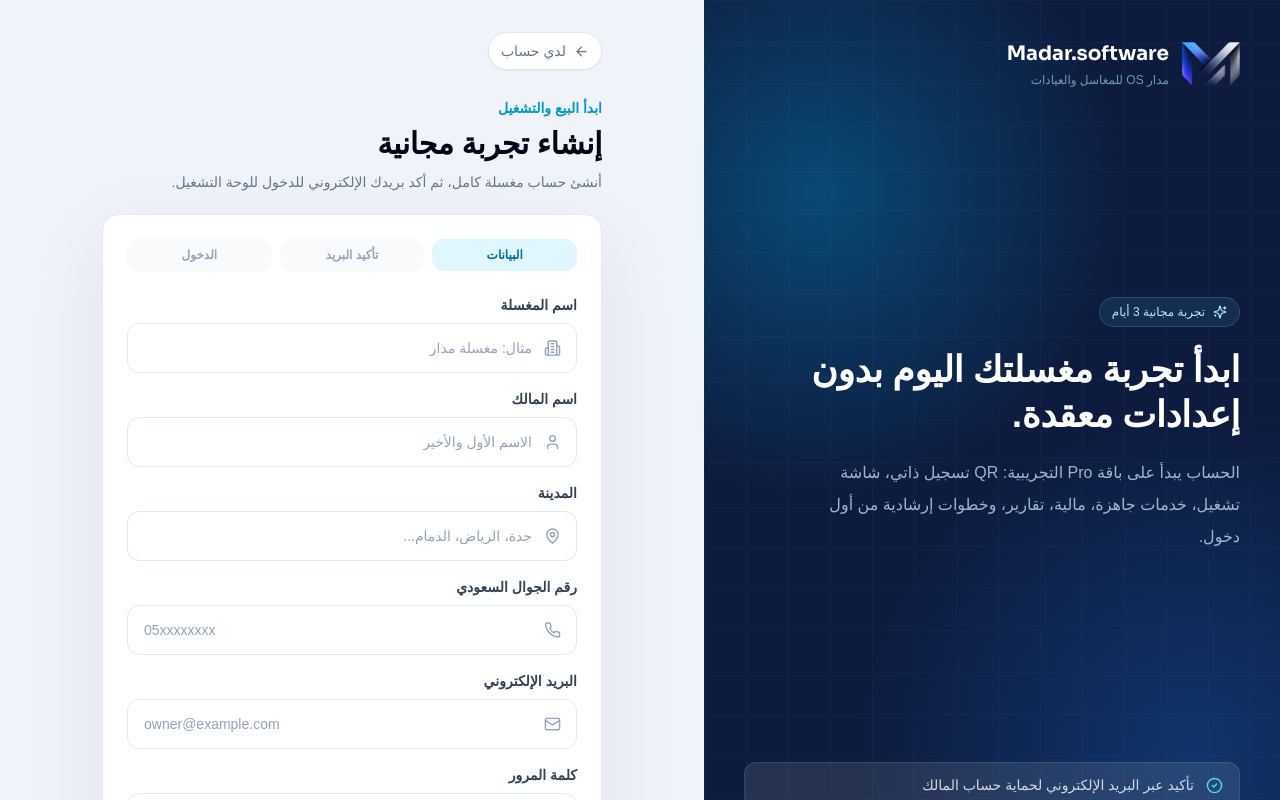
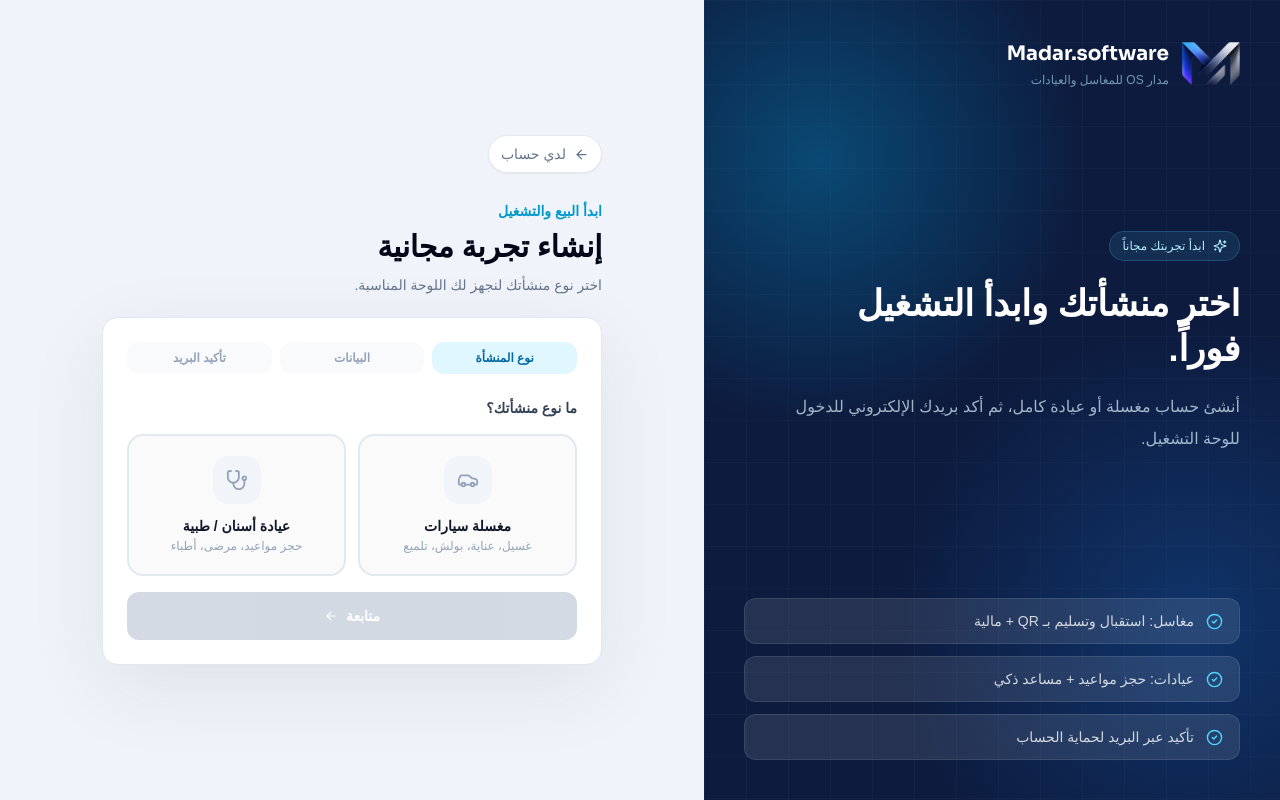
Before and after one commit to alpha-Jasem/WEBSITE-MADAR, a React (Vite) app: page /trial in a window 1280 px wide. Shown: the top 800 px of the page. Built offline with nearby package versions, Linux system fonts and the light colour scheme; no server answers.

Commit message:
feat: signup business type selector - choose car wash or clinic, routes to correct dashboard

```diff
--- a/src/pages/Login.tsx
+++ b/src/pages/Login.tsx
@@ -50,7 +50,10 @@ export const Login = () => {
         .eq('auth_user_id', profile.id)
         .maybeSingle()
 
-      if (company?.business_type === 'clinic') {
+      // Check DB first, then localStorage backup (set during signup)
+      const bt = company?.business_type || localStorage.getItem('madar_signup_business_type')
+      if (bt === 'clinic') {
+        localStorage.removeItem('madar_signup_business_type')
         navigate(redirectTo || '/clinic-os/dashboard', { replace: true })
         return
       }
@@ -80,7 +83,7 @@ export const Login = () => {
   }
 
   const portalOptions: { id: Portal; label: string; sub: string; icon: typeof User; accent: string }[] = [
-    { id: 'client', label: 'بوابة العملاء', sub: 'تشغيل المغسلة والحسابات', icon: User, accent: clientAccent },
+    { id: 'client', label: 'بوابة العملاء', sub: 'مغاسل وعيادات', icon: User, accent: clientAccent },
     { id: 'admin', label: 'لوحة الإدارة', sub: 'إدارة مدار والاشتراكات', icon: Shield, accent: adminAccent },
   ]
 
@@ -103,18 +106,18 @@ export const Login = () => {
           <div className="relative max-w-md">
             <div className="mb-6 inline-flex items-center gap-2 rounded-full border border-sky-300/20 bg-sky-300/10 px-3 py-1.5 text-xs font-tajawal text-sky-100">
               <Building2 size={14} />
-              مدار OS للمغاسل ومراكز العناية بالسيارات
+              مدار OS — مغاسل وعيادات
             </div>
             <h1 className="font-cairo text-4xl font-bold leading-[1.25] text-white">
-              ادخل إلى لوحة تشغيل واضحة لإدارة مغسلتك من أول سيارة إلى آخر تسليم.
+              ادخل إلى لوحة تشغيل مخصصة لمنشأتك.
             </h1>
             <p className="mt-5 font-tajawal text-base leading-8 text-sky-50/70">
-              دخول واحد لإدارة السيارات، العملاء، المالية، رسائل واتساب، وبرامج الولاء من مكان واحد.
+              سواء كانت مغسلة سيارات أو عيادة أسنان — دخول واحد يوديك مباشرة للوحة التشغيل المناسبة لك.
             </p>
           </div>
 
           <div className="relative grid gap-3">
-            {['مسار سريع لاستقبال وتسليم السيارات', 'حسابات وتقارير مالية مع VAT', 'واتساب وولاء العملاء تلقائياً'].map(item => (
+            {['مغاسل: استقبال وتسليم بـ QR + مالية + واتساب', 'عيادات: حجز مواعيد + إدارة مرضى + مساعد ذكي', 'بيانات حقيقية، تقارير يومية، نتائج فورية'].map(item => (
               <div key={item} className="flex items-center gap-3 rounded-xl border border-white/10 bg-white/10 px-4 py-3">
                 <CheckCircle2 size={17} className="text-sky-300" />
                 <span className="font-tajawal text-sm text-white/80">{item}</span>
--- a/src/pages/TrialSignup.tsx
+++ b/src/pages/TrialSignup.tsx
@@ -1,10 +1,11 @@
 import { useMemo, useState } from 'react'
 import { Link, useNavigate } from 'react-router-dom'
-import { ArrowLeft, Building2, CheckCircle2, Eye, EyeOff, Loader2, Lock, Mail, MapPin, Phone, Sparkles, User } from 'lucide-react'
+import { ArrowLeft, Building2, CheckCircle2, Eye, EyeOff, Loader2, Lock, Mail, MapPin, Phone, Sparkles, User, Stethoscope, Car } from 'lucide-react'
 import { supabase } from '../lib/supabase'
 import { sanitizeDigits, sanitizeNameText } from '../lib/formSanitizers'
 
-type Step = 'details' | 'email' | 'done'
+type BusinessType = 'carwash' | 'clinic'
+type Step = 'type' | 'details' | 'email'
 
 const FIELD_CLASS = 'w-full rounded-xl border border-slate-200 bg-white px-4 py-3.5 pr-11 text-sm text-slate-950 outline-none transition-all placeholder:text-slate-400 focus:border-[#00BFFF] focus:ring-4 focus:ring-sky-400/15 font-tajawal'
 
@@ -26,9 +27,33 @@ function errorText(code: string) {
   return map[code] || 'حدث خطأ غير متوقع، حاول مرة أخرى.'
 }
 
+const BUSINESS_OPTIONS: { id: BusinessType; icon: typeof Car; label: string; sub: string; color: string; bg: string; border: string; features: string[] }[] = [
+  {
+    id: 'carwash',
+    icon: Car,
+    label: 'مغسلة سيارات',
+    sub: 'غسيل، عناية، بولش، تلميع',
+    color: '#00BFFF',
+    bg: '#E0F7FF',
+    border: '#BAE6FD',
+    features: ['استقبال وتسليم بـ QR', 'تقارير مالية مع VAT', 'واتساب تلقائي للعملاء'],
+  },
+  {
+    id: 'clinic',
+    icon: Stethoscope,
+    label: 'عيادة أسنان / طبية',
+    sub: 'حجز مواعيد، مرضى، أطباء',
+    color: '#4F46E5',
+    bg: '#EEF2FF',
+    border: '#C7D2FE',
+    features: ['حجز مواعيد واتساب', 'إدارة المرضى والأطباء', 'مساعد ذكي 24/7 (Pro)'],
+  },
+]
+
 export function TrialSignup() {
   const navigate = useNavigate()
-  const [step, setStep] = useState<Step>('details')
+  const [step, setStep] = useState<Step>('type')
+  const [businessType, setBusinessType] = useState<BusinessType | null>(null)
   const [loading, setLoading] = useState(false)
   const [resending, setResending] = useState(false)
   const [showPass, setShowPass] = useState(false)
@@ -81,7 +106,7 @@ export function TrialSignup() {
   const submitSignup = async (event: React.FormEvent) => {
     event.preventDefault()
     if (!form.company_name.trim() || !form.owner_name.trim() || !form.email.trim() || form.password.length < 8) {
-      setError('أكمل اسم المغسلة، اسم المالك، البريد، وكلمة مرور من 8 أحرف على الأقل.')
+      setError('أكمل اسم المنشأة، اسم المالك، البريد، وكلمة مرور من 8 أحرف على الأقل.')
       return
     }
 
@@ -93,7 +118,19 @@ export function TrialSignup() {
         ...form,
         phone,
         email: form.email.trim().toLowerCase(),
+        business_type: businessType,
       })
+
+      // Save business_type locally as backup for post-confirmation routing
+      localStorage.setItem('madar_signup_business_type', businessType || 'carwash')
+
+      // Try to update business_type directly (works if RLS allows anon update)
+      await supabase
+        .from('companies')
+        .update({ business_type: businessType })
+        .eq('owner_email', form.email.trim().toLowerCase())
+        .then(() => {}) // ignore error — edge function may have already set it
+
       await resendConfirmationEmail()
       setStep('email')
     } catch (err: any) {
@@ -115,6 +152,21 @@ export function TrialSignup() {
     }
   }
 
+  const selectedOption = BUSINESS_OPTIONS.find(o => o.id === businessType)
+
+  const STEPS = [
+    { key: 'type',    label: 'نوع المنشأة' },
+    { key: 'details', label: 'البيانات' },
+    { key: 'email',   label: 'تأكيد البريد' },
+  ]
+  const stepIndex = STEPS.findIndex(s => s.key === step)
+
+  const sidebarFeatures = selectedOption?.features ?? [
+    'مغاسل: استقبال وتسليم بـ QR + مالية',
+    'عيادات: حجز مواعيد + مساعد ذكي',
+    'تأكيد عبر البريد لحماية الحساب',
+  ]
+
   return (
     <div dir="rtl" className="min-h-screen bg-[#F0F4FA] text-slate-950">
       <div className="grid min-h-screen lg:grid-cols-[minmax(420px,0.9fr)_minmax(520px,1.1fr)]">
@@ -132,18 +184,26 @@ export function TrialSignup() {
           <div className="relative max-w-md">
             <div className="mb-5 inline-flex items-center gap-2 rounded-full border border-sky-300/20 bg-sky-300/10 px-3 py-1.5 text-xs font-tajawal text-sky-100">
               <Sparkles size={14} />
-              تجربة مجانية 3 أيام
+              {businessType === 'clinic' ? 'داشبورد عيادة كامل' : businessType === 'carwash' ? 'تجربة مجانية 3 أيام' : 'ابدأ تجربتك مجاناً'}
             </div>
             <h1 className="font-cairo text-4xl font-bold leading-[1.25] text-white">
-              ابدأ تجربة مغسلتك اليوم بدون إعدادات معقدة.
+              {businessType === 'clinic'
+                ? 'حوّل عيادتك إلى نظام حجز ذكي يعمل 24/7.'
+                : businessType === 'carwash'
+                  ? 'ابدأ تشغيل مغسلتك اليوم بدون إعدادات معقدة.'
+                  : 'اختر منشأتك وابدأ التشغيل فوراً.'}
             </h1>
             <p className="mt-5 font-tajawal text-base leading-8 text-sky-50/70">
-              الحساب يبدأ على باقة Pro التجريبية: QR تسجيل ذاتي، شاشة تشغيل، خدمات جاهزة، مالية، تقارير، وخطوات إرشادية من أول دخول.
+              {businessType === 'clinic'
+                ? 'نظام حجز المواعيد عبر واتساب، إدارة المرضى والأطباء، ومساعد ذكي يستقبل المكالمات ويحجز مباشرة.'
+                : businessType === 'carwash'
+                  ? 'الحساب يبدأ على باقة Pro التجريبية: QR تسجيل ذاتي، شاشة تشغيل، خدمات جاهزة، مالية، وتقارير.'
+                  : 'أنشئ حساب مغسلة أو عيادة كامل، ثم أكد بريدك الإلكتروني للدخول للوحة التشغيل.'}
             </p>
           </div>
 
           <div className="relative grid gap-3">
-            {['تأكيد عبر البريد الإلكتروني لحماية حساب المالك', 'خدمات مغسلة جاهزة للتعديل', 'ترقية مدفوعة بعد التجربة عند الجاهزية'].map(item => (
+            {sidebarFeatures.map(item => (
               <div key={item} className="flex items-center gap-3 rounded-xl border border-white/10 bg-white/10 px-4 py-3">
                 <CheckCircle2 size={17} className="text-sky-300" />
                 <span className="font-tajawal text-sm text-white/80">{item}</span>
@@ -171,29 +231,85 @@ export function TrialSignup() {
                 إنشاء تجربة مجانية
               </h2>
               <p className="mt-2 text-sm leading-6 text-slate-500 font-tajawal">
-                أنشئ حساب مغسلة كامل، ثم أكد بريدك الإلكتروني للدخول للوحة التشغيل.
+                {step === 'type' ? 'اختر نوع منشأتك لنجهز لك اللوحة المناسبة.' : 'أنشئ حسابك ثم أكد بريدك الإلكتروني للدخول.'}
               </p>
             </div>
 
             <section className="rounded-2xl border border-slate-200 bg-white p-6 shadow-[0_24px_80px_rgba(15,23,42,0.08)]">
+              {/* Steps progress */}
               <div className="mb-6 grid grid-cols-3 gap-2">
-                {[
-                  ['details', 'البيانات'],
-                  ['email', 'تأكيد البريد'],
-                  ['done', 'الدخول'],
-                ].map(([key, label], index) => {
-                  const active = step === key || (step === 'email' && index === 0) || (step === 'done' && index < 3)
+                {STEPS.map(({ key, label }, index) => {
+                  const done = index < stepIndex
+                  const active = index === stepIndex
                   return (
-                    <div key={key} className="rounded-xl px-3 py-2 text-center text-xs font-bold font-tajawal" style={{ background: active ? '#E0F7FF' : '#F8FAFC', color: active ? '#0369A1' : '#94A3B8' }}>
+                    <div key={key} className="rounded-xl px-3 py-2 text-center text-xs font-bold font-tajawal flex items-center justify-center gap-1.5"
+                      style={{ background: done ? '#ECFDF5' : active ? '#E0F7FF' : '#F8FAFC', color: done ? '#059669' : active ? '#0369A1' : '#94A3B8' }}>
+                      {done && <CheckCircle2 size={12} />}
                       {label}
                     </div>
                   )
                 })}
               </div>
 
+              {/* Step 0: Business Type */}
+              {step === 'type' && (
+                <div className="space-y-4">
+                  <p className="text-sm font-bold text-slate-700 font-cairo mb-3">ما نوع منشأتك؟</p>
+                  <div className="grid grid-cols-2 gap-3">
+                    {BUSINESS_OPTIONS.map(opt => {
+                      const Icon = opt.icon
+                      const selected = businessType === opt.id
+                      return (
+                        <button
+                          key={opt.id}
+                          type="button"
+                          onClick={() => setBusinessType(opt.id)}
+                          className="relative flex flex-col items-center gap-3 rounded-2xl border-2 p-5 text-center transition-all duration-200"
+                          style={{
+                            borderColor: selected ? opt.color : '#E2E8F0',
+                            background: selected ? opt.bg : '#FAFAFA',
+                            boxShadow: selected ? `0 8px 24px ${opt.color}28` : 'none',
+                          }}
+                        >
+                          {selected && (
+                            <div className="absolute top-2.5 left-2.5 w-5 h-5 rounded-full flex items-center justify-center" style={{ background: opt.color }}>
+                              <CheckCircle2 size={12} color="white" />
+                            </div>
+                          )}
+                          <div className="w-12 h-12 rounded-2xl flex items-center justify-center" style={{ background: selected ? opt.color : '#F1F5F9' }}>
+                            <Icon size={22} style={{ color: selected ? 'white' : '#94A3B8' }} />
+                          </div>
+                          <div>
+                            <div className="text-sm font-bold font-cairo" style={{ color: selected ? opt.color : '#0F172A' }}>{opt.label}</div>
+                            <div className="text-xs font-tajawal mt-0.5" style={{ color: '#94A3B8' }}>{opt.sub}</div>
+                          </div>
+                        </button>
+                      )
+                    })}
+                  </div>
+
+                  <button
+                    type="button"
+                    disabled={!businessType}
+                    onClick={() => setStep('details')}
+                    className="flex w-full items-center justify-center gap-2 rounded-xl px-4 py-3.5 text-sm font-bold text-white transition-all disabled:opacity-40 font-cairo mt-4"
+                    style={{ background: businessType ? `linear-gradient(135deg, ${selectedOption?.color}, #1565C0)` : '#94A3B8' }}
+                  >
+                    متابعة
+                    <ArrowLeft size={14} />
+                  </button>
+                </div>
+              )}
+
+              {/* Step 1: Details */}
               {step === 'details' && (
                 <form onSubmit={submitSignup} className="space-y-4">
-                  <Field icon={Building2} label="اسم المغسلة" value={form.company_name} onChange={set('company_name')} placeholder="مثال: مغسلة مدار" />
+                  <div className="flex items-center gap-2 mb-4 p-3 rounded-xl" style={{ background: selectedOption?.bg, border: `1px solid ${selectedOption?.border}` }}>
+                    {selectedOption && <selectedOption.icon size={15} style={{ color: selectedOption.color }} />}
+                    <span className="text-xs font-bold font-cairo" style={{ color: selectedOption?.color }}>{selectedOption?.label}</span>
+                    <button type="button" onClick={() => setStep('type')} className="mr-auto text-xs font-tajawal underline" style={{ color: '#94A3B8' }}>تغيير</button>
+                  </div>
+                  <Field icon={Building2} label={businessType === 'clinic' ? 'اسم العيادة' : 'اسم المغسلة'} value={form.company_name} onChange={set('company_name')} placeholder={businessType === 'clinic' ? 'مثال: عيادات نور للأسنان' : 'مثال: مغسلة مدار'} />
                   <Field icon={User} label="اسم المالك" value={form.owner_name} onChange={set('owner_name')} placeholder="الاسم الأول والأخير" />
                   <Field icon={MapPin} label="المدينة" value={form.city} onChange={set('city')} placeholder="جدة، الرياض، الدمام..." />
                   <Field icon={Phone} label="رقم الجوال السعودي" value={form.phone} onChange={set('phone')} placeholder="05xxxxxxxx" dir="ltr" inputMode="tel" />
@@ -213,16 +329,17 @@ export function TrialSignup() {
                         dir="ltr"
                         className={`${FIELD_CLASS} pl-11 text-left font-sora`}
                       />
-                      <button type="button" onClick={() => setShowPass(value => !value)} className="absolute left-4 top-1/2 -translate-y-1/2 text-slate-400 hover:text-slate-700">
+                      <button type="button" onClick={() => setShowPass(v => !v)} className="absolute left-4 top-1/2 -translate-y-1/2 text-slate-400 hover:text-slate-700">
                         {showPass ? <EyeOff size={17} /> : <Eye size={17} />}
                       </button>
                     </div>
                   </div>
 
-                  <Submit loading={loading} text="إرسال رابط التأكيد عبر البريد" loadingText="جاري تجهيز الحساب..." />
+                  <Submit loading={loading} text="إرسال رابط التأكيد عبر البريد" loadingText="جاري تجهيز الحساب..." color={selectedOption?.color} />
                 </form>
               )}
 
+              {/* Step 2: Email confirmation */}
               {step === 'email' && (
                 <div className="space-y-5">
                   <div className="rounded-2xl border border-sky-100 bg-sky-50 p-4">
@@ -252,7 +369,7 @@ export function TrialSignup() {
                     onClick={() => navigate('/login?portal=client', { replace: true })}
                     className="flex w-full items-center justify-center gap-2 rounded-xl px-4 py-3.5 text-sm font-bold text-white transition-all font-cairo"
                     style={{
-                      background: 'linear-gradient(135deg, #00BFFF, #1565C0)',
+                      background: `linear-gradient(135deg, ${selectedOption?.color || '#00BFFF'}, #1565C0)`,
                       boxShadow: '0 16px 34px rgba(0,191,255,0.24)',
                     }}
                   >
@@ -299,14 +416,14 @@ function Field({ icon: Icon, label, ...props }: {
   )
 }
 
-function Submit({ loading, text, loadingText }: { loading: boolean; text: string; loadingText: string }) {
+function Submit({ loading, text, loadingText, color }: { loading: boolean; text: string; loadingText: string; color?: string }) {
   return (
     <button
       type="submit"
       disabled={loading}
       className="flex w-full items-center justify-center gap-2 rounded-xl px-4 py-3.5 text-sm font-bold text-white transition-all disabled:opacity-60 font-cairo"
       style={{
-        background: 'linear-gradient(135deg, #00BFFF, #1565C0)',
+        background: `linear-gradient(135deg, ${color || '#00BFFF'}, #1565C0)`,
         boxShadow: '0 16px 34px rgba(0,191,255,0.24)',
       }}
     >
```
